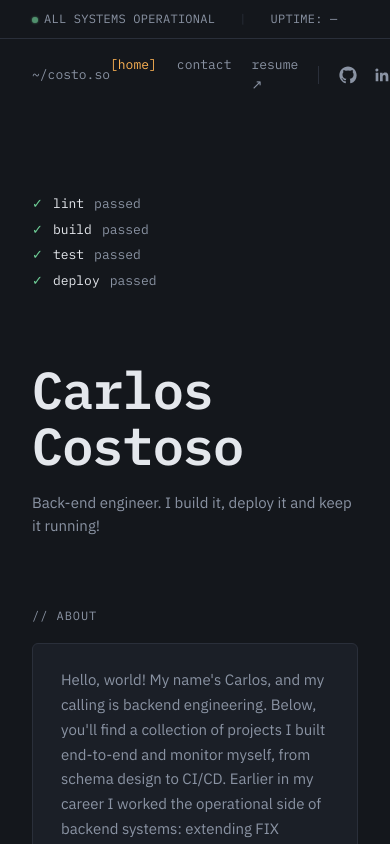
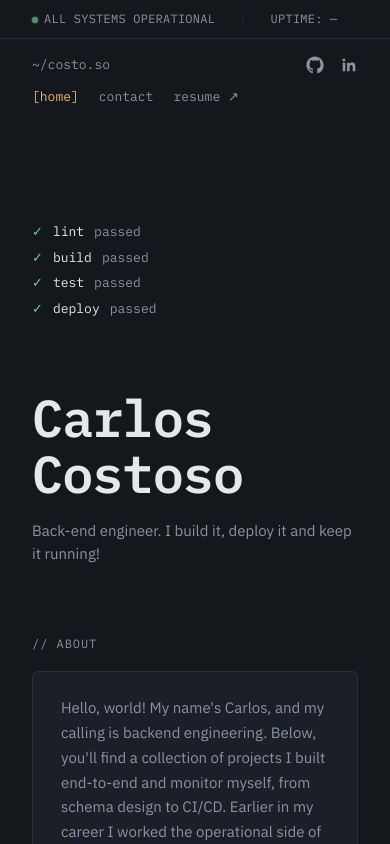
Before and after one commit to ccostoso/carlos, a React (Vite) app: page / in a window 390 px wide. Shown: the top 844 px of the page. Built offline with nearby package versions, Linux system fonts and the light colour scheme; no server answers.

Commit message:
Wraps navbar on smaller screens

```diff
--- a/src/components/layout.css
+++ b/src/components/layout.css
@@ -110,6 +110,42 @@ footer a:hover {
   color: var(--accent);
 }
 
+@media (max-width: 640px) {
+  .sitenav {
+    display: grid;
+    grid-template-columns: 1fr auto;
+    grid-template-areas:
+      "mark social"
+      "links links";
+    row-gap: 12px;
+    padding-bottom: 16px;
+  }
+
+  .sitenav-mark {
+    grid-area: mark;
+  }
+
+  /* Unwraps sitenav-right so its children can be placed directly on the grid. */
+  .sitenav-right {
+    display: contents;
+  }
+
+  .sitenav-links {
+    grid-area: links;
+    flex-wrap: wrap;
+  }
+
+  .social-links {
+    grid-area: social;
+    justify-self: end;
+  }
+
+  .sitenav-right .social-links {
+    padding-left: 0;
+    border-left: none;
+  }
+}
+
 .statusbar-item {
   display: inline-flex;
   align-items: center;
--- a/src/hooks/useCollapseOnWrap.ts
+++ b/src/hooks/useCollapseOnWrap.ts
@@ -35,7 +35,9 @@ export function useCollapseOnWrap<T extends HTMLElement = HTMLElement>(hidePrior
         const container = containerRef.current;
         if (!container) return undefined;
 
-        const observer = new ResizeObserver(recalc);
+        // Deferred via rAF: recalc resizes the observed container itself, which would
+        // otherwise retrigger the observer synchronously and log a benign loop warning.
+        const observer = new ResizeObserver(() => requestAnimationFrame(recalc));
         observer.observe(container);
         return () => observer.disconnect();
     }, []);
```
